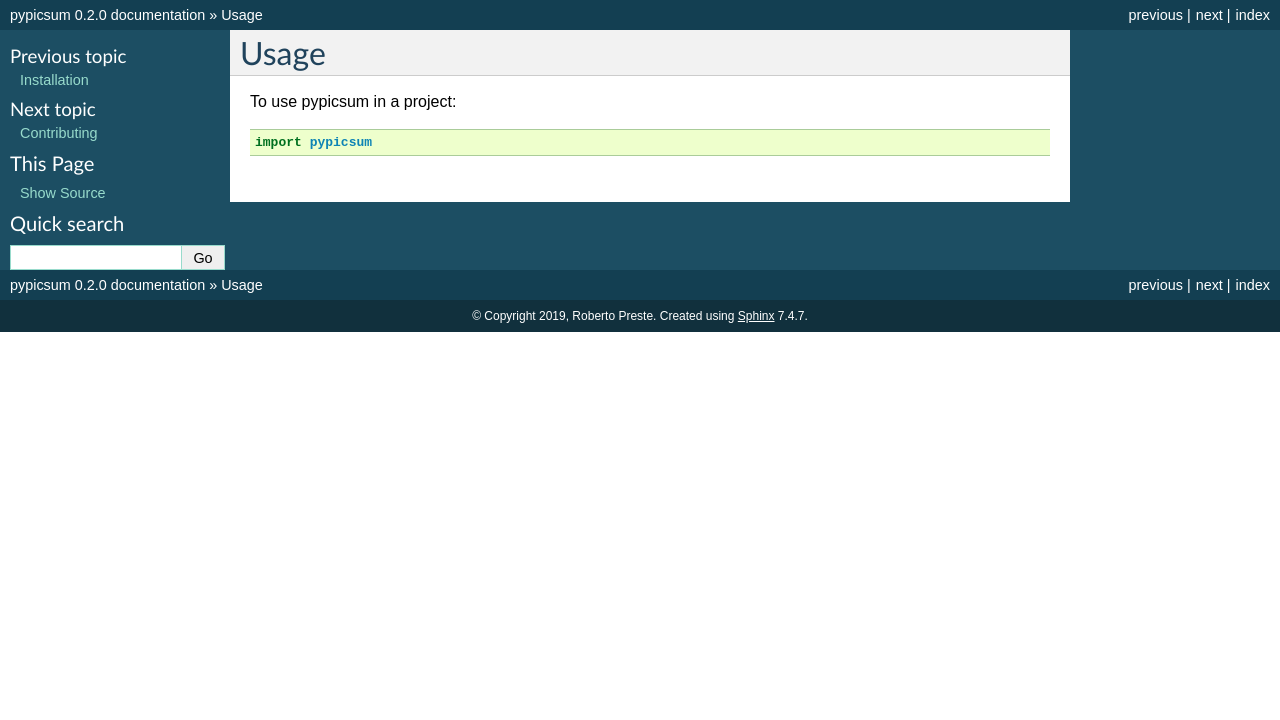
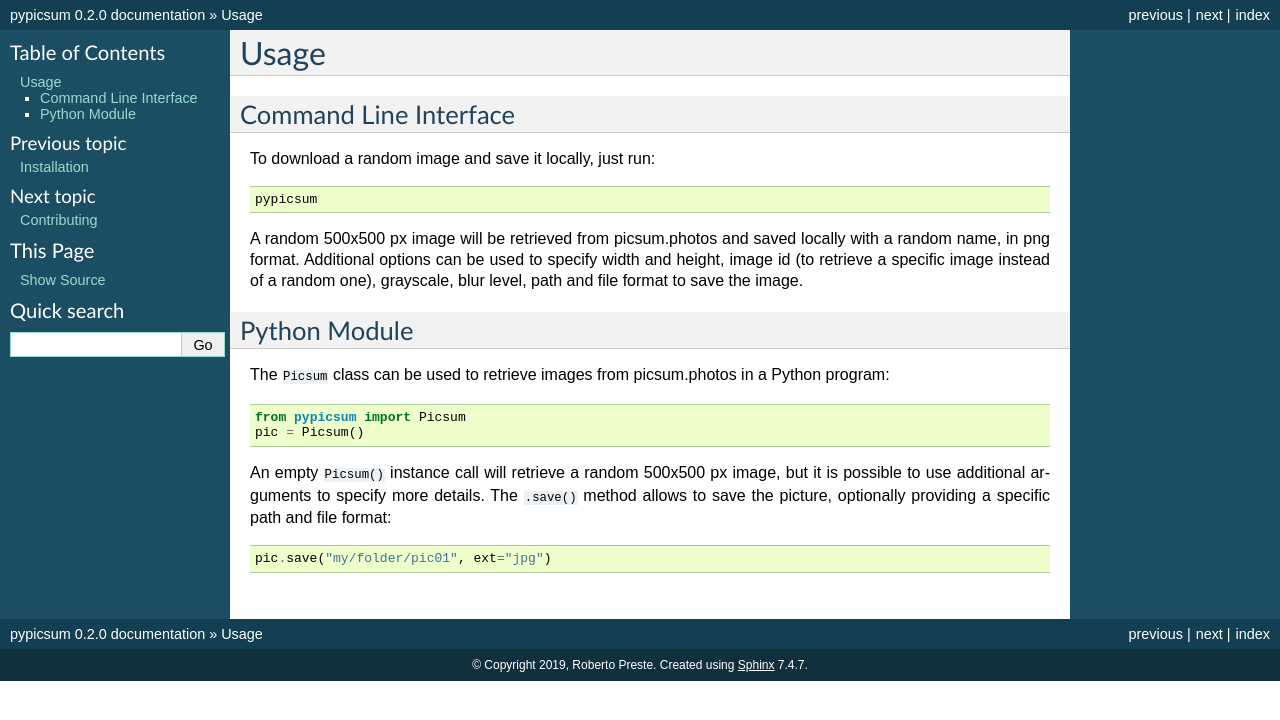
Before and after one commit to robertopreste/pypicsum, a Sphinx documentation site: the page built from docs/usage.rst, in a window 1280 px wide. Shown: the top 720 px of the page. Built offline with Sphinx 7.4.7, drawn with Linux system fonts in a browser that asks for light colours; pages that are not in the unit, such as notebooks, are missing from menus.

```diff
--- a/AUTHORS.rst
+++ b/AUTHORS.rst
@@ -3,11 +3,11 @@ Credits
 =======
 
 Development Lead
-----------------
+================
 
 * Roberto Preste <robertopreste@gmail.com>
 
 Contributors
-------------
+============
 
 None yet. Why not be the first?
--- a/docs/conf.py
+++ b/docs/conf.py
@@ -33,7 +33,8 @@ sys.path.insert(0, os.path.abspath('..'))
 
 # Add any Sphinx extension module names here, as strings. They can be
 # extensions coming with Sphinx (named 'sphinx.ext.*') or your custom ones.
-extensions = ['sphinx.ext.autodoc', 'sphinx.ext.viewcode']
+extensions = ['sphinx.ext.autodoc', 'sphinx.ext.viewcode', 'sphinx_click.ext',
+              'sphinx_click.ext']
 
 # Add any paths that contain templates here, relative to this directory.
 templates_path = ['_templates']
--- a/docs/index.rst
+++ b/docs/index.rst
@@ -1,5 +1,9 @@
-Welcome to pypicsum's documentation!
-======================================
+.. include:: ../README.rst
+
+____
+
+Table of Contents
+=================
 
 .. toctree::
    :maxdepth: 2
--- a/docs/installation.rst
+++ b/docs/installation.rst
@@ -4,7 +4,7 @@ Installation
 
 
 Stable release
---------------
+==============
 
 To install pypicsum, run this command in your terminal:
 
@@ -22,7 +22,7 @@ you through the process.
 
 
 From sources
-------------
+============
 
 The sources for pypicsum can be downloaded from the `Github repo`_.
 
--- a/docs/usage.rst
+++ b/docs/usage.rst
@@ -2,6 +2,23 @@
 Usage
 =====
 
-To use pypicsum in a project::
+Command Line Interface
+======================
 
-    import pypicsum
+To download a random image and save it locally, just run::
+
+    pypicsum
+
+A random 500x500 px image will be retrieved from picsum.photos and saved locally with a random name, in png format. Additional options can be used to specify width and height, image id (to retrieve a specific image instead of a random one), grayscale, blur level, path and file format to save the image.
+
+Python Module
+=============
+
+The ``Picsum`` class can be used to retrieve images from picsum.photos in a Python program::
+
+    from pypicsum import Picsum
+    pic = Picsum()
+
+An empty ``Picsum()`` instance call will retrieve a random 500x500 px image, but it is possible to use additional arguments to specify more details. The ``.save()`` method allows to save the picture, optionally providing a specific path and file format::
+
+    pic.save("my/folder/pic01", ext="jpg")
```
Also changed, not shown: other parts of docs/index.rst (+1 -1 lines), CONTRIBUTING.rst (+14 -14 lines), HISTORY.rst (+10 -3 lines), README.rst (+54 -5 lines), 1 other file.
